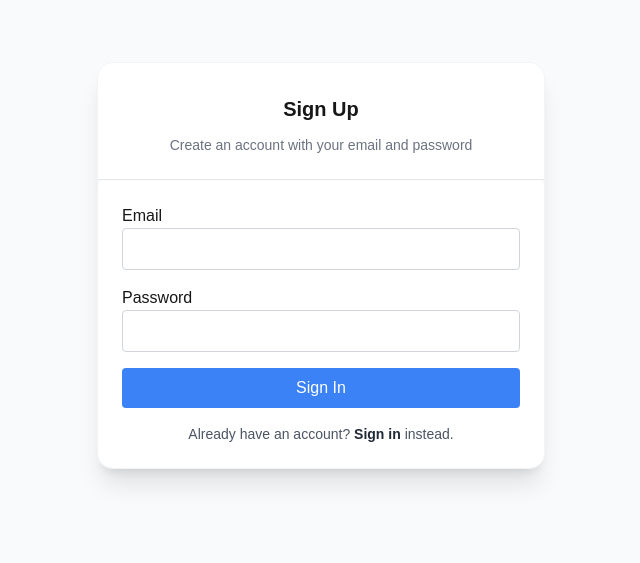
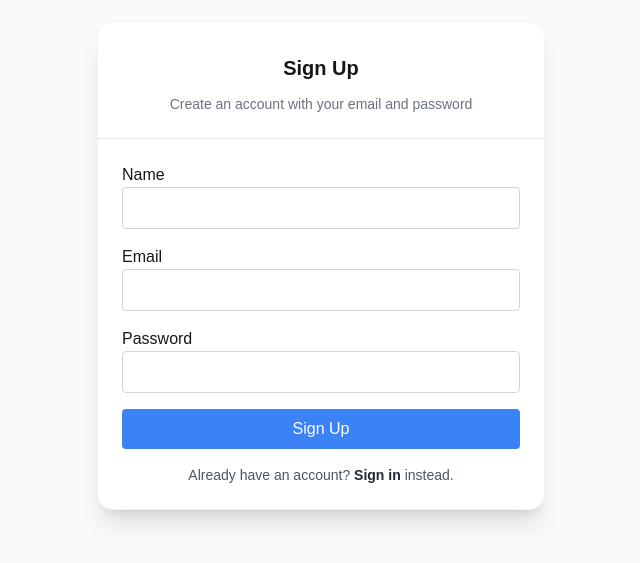
Before and after one commit to pangdfg/DemoNextAuth-Prisma, a Next.js app: page /singup in a window 1280 px wide. Shown: the part 135-698 px from the top of the page, without its empty margins (319-959 px from the left). Built offline with nearby package versions, Linux system fonts and the light colour scheme; no server answers.

Commit message:
Add name field to signup form and update user session handling

```diff
--- a/app/api/auth/[...nextauth]/route.ts
+++ b/app/api/auth/[...nextauth]/route.ts
@@ -1,7 +1,6 @@
-import NextAuth, { NextAuthOptions, Session } from 'next-auth'
+import NextAuth, { NextAuthOptions } from 'next-auth'
 import CredentialsProvider from 'next-auth/providers/credentials'
 import { PrismaClient } from '@prisma/client'
-import { JWT } from 'next-auth/jwt'
 import bcrypt from 'bcrypt'
 import { PrismaAdapter } from '@auth/prisma-adapter'
 import { NextApiHandler } from 'next'
@@ -9,6 +8,21 @@ import { NextApiHandler } from 'next'
 
 const prisma = new PrismaClient()
 
+declare module 'next-auth' {
+  interface Session {
+    user: {
+      id: string,
+      name: string,
+      email: string,
+    }
+  }
+}
+
+declare module "next-auth/jwt" {
+  interface JWT {
+    token: string
+  }
+}
 
 export const authOptions: NextAuthOptions = {
   providers: [
@@ -50,7 +64,7 @@ export const authOptions: NextAuthOptions = {
       }
       return token
     },
-    session: async ({ session, token }: { session: Session, token: JWT }) => {
+    session: async ({ session, token }) => {
       if (session.user) {
         session.user.id = token.id as string
       }
--- a/app/profile/page.tsx
+++ b/app/profile/page.tsx
@@ -15,7 +15,6 @@ export default function Profile() {
     }
   }, [status, router])
 
-  // When after loading success and have session, show profile
   return (
     status === 'authenticated' &&
     session.user && (
@@ -24,8 +23,9 @@ export default function Profile() {
           <p>
             Welcome, <b>{session.user.name}!</b>
           </p>
+          <p>User ID: {session.user.id}</p>
           <p>Email: {session.user.email}</p>
-          <p>Role: {session.user.role}</p>
+          <p>Role: </p>
           <button
             onClick={() => signOut({ callbackUrl: '/' })}
             className="w-full bg-blue-500 text-white py-2 rounded"
--- a/app/singup/page.tsx
+++ b/app/singup/page.tsx
@@ -7,6 +7,7 @@ import { useRouter } from 'next/navigation'
 export default function SignUn() {
   const [email, setEmail] = useState<string>('')
   const [password, setPassword] = useState<string>('')
+  const [name, setName] = useState<string>('')
   const [error, setError] = useState<string | null>(null);
   const router = useRouter()
 
@@ -16,7 +17,7 @@ export default function SignUn() {
 
       const response = await fetch('http://localhost:3000/api/auth/signup', {
         method: 'POST',
-        body: JSON.stringify({ email, password }),
+        body: JSON.stringify({ name, email, password }),
         headers: {
           'Content-Type': 'application/json'
         }
@@ -26,7 +27,7 @@ export default function SignUn() {
         router.push('/profile')
       }else{
         const data = await response.json();
-        setError(data.message || "Registration failed");
+        setError(data.err || "Registration failed");
       }
 
     } catch (error) {
@@ -48,6 +49,17 @@ export default function SignUn() {
         onSubmit={handleSubmit}
         className="bg-white p-6 rounded-md shadow-md"
       >
+        <div className="mb-4">
+          <label htmlFor="name">Name</label>
+          <input
+            id="name"
+            type="name"
+            value={name}
+            onChange={(e) => setName(e.target.value)}
+            required
+            className="w-full border border-gray-300 px-3 py-2 rounded" // Added border
+          />
+        </div>
         <div className="mb-4">
           <label htmlFor="email">Email</label>
           <input
@@ -75,7 +87,7 @@ export default function SignUn() {
           type="submit"
           className="w-full bg-blue-500 text-white py-2 rounded mb-4"
         >
-          Sign In
+          Sign Up
         </button>{' '}
         <p className="text-center text-sm text-gray-600">
             {'Already have an account? '}
```
